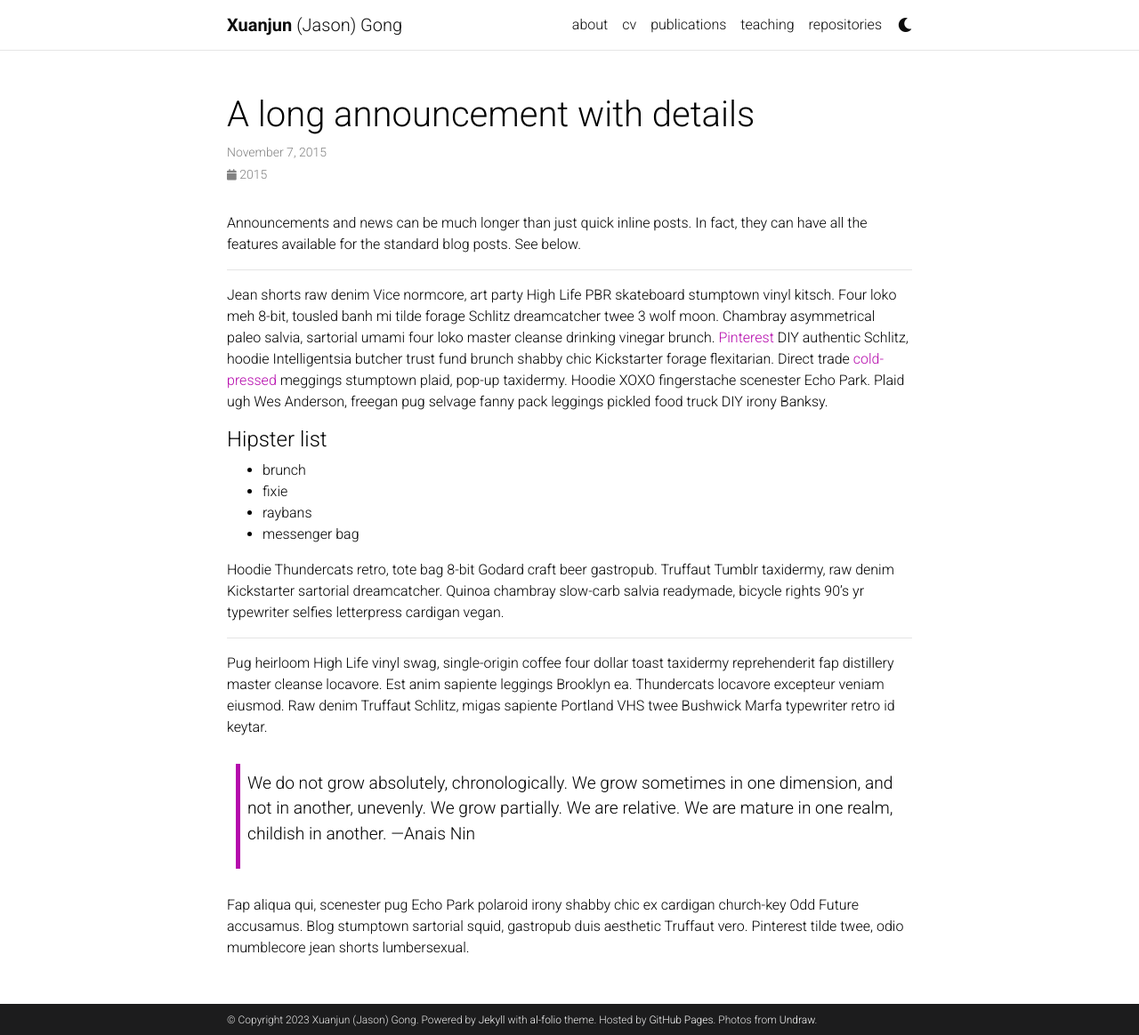
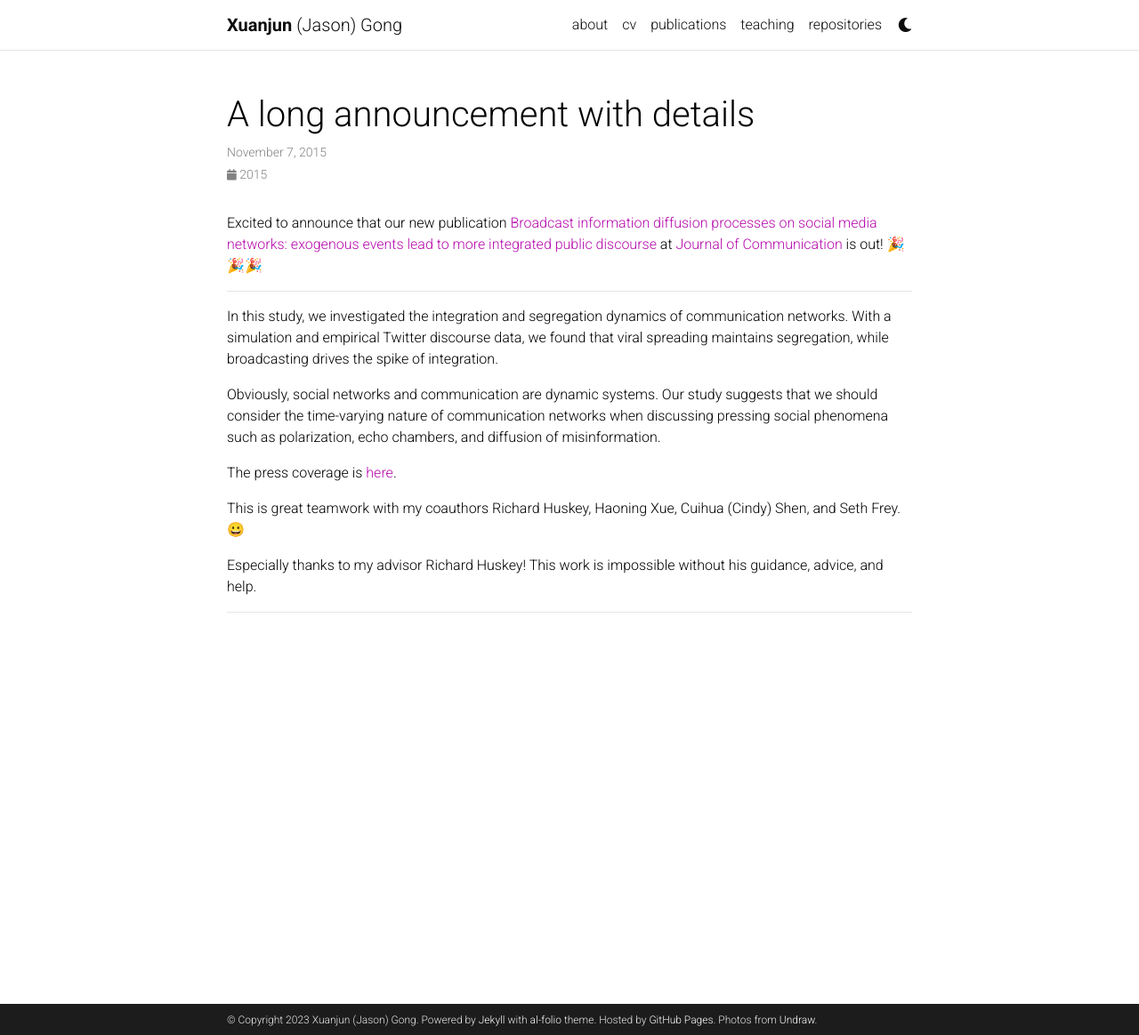
Before and after one commit to jasongong11/jasongong11.github.io, a Jekyll site: the page built from _news/announcement_2.md, in a window 1280 px wide and 1164 px high. Shown: the whole window at 89% size. Built offline with Jekyll 4.4.1, drawn with Linux system fonts in a browser that asks for light colours; comment, search, counter and statistics services are not loaded; a style sheet for code colours, icons or effects is not loaded.

Commit message:
Update announcement_2.md

```diff
--- a/_news/announcement_2.md
+++ b/_news/announcement_2.md
@@ -6,27 +6,18 @@ inline: false
 related_posts: false
 ---
 
-Announcements and news can be much longer than just quick inline posts. In fact, they can have all the features available for the standard blog posts. See below.
+Excited to announce that our new publication [Broadcast information diffusion processes on social media networks: exogenous events lead to more integrated public discourse](https://academic.oup.com/joc/advance-article-abstract/doi/10.1093/joc/jqad014/7116308?redirectedFrom=fulltext) at [Journal of Communication](https://academic.oup.com/joc) is out! 🎉🎉🎉
 
 ***
 
-Jean shorts raw denim Vice normcore, art party High Life PBR skateboard stumptown vinyl kitsch. Four loko meh 8-bit, tousled banh mi tilde forage Schlitz dreamcatcher twee 3 wolf moon. Chambray asymmetrical paleo salvia, sartorial umami four loko master cleanse drinking vinegar brunch. <a href="https://www.pinterest.com">Pinterest</a> DIY authentic Schlitz, hoodie Intelligentsia butcher trust fund brunch shabby chic Kickstarter forage flexitarian. Direct trade <a href="https://en.wikipedia.org/wiki/Cold-pressed_juice">cold-pressed</a> meggings stumptown plaid, pop-up taxidermy. Hoodie XOXO fingerstache scenester Echo Park. Plaid ugh Wes Anderson, freegan pug selvage fanny pack leggings pickled food truck DIY irony Banksy.
+In this study, we investigated the integration and segregation dynamics of communication networks. With a simulation and empirical Twitter discourse data, we found that viral spreading maintains segregation, while broadcasting drives the spike of integration.
 
-#### Hipster list
-<ul>
-    <li>brunch</li>
-    <li>fixie</li>
-    <li>raybans</li>
-    <li>messenger bag</li>
-</ul>
+Obviously, social networks and communication are dynamic systems. Our study suggests that we should consider the time-varying nature of communication networks when discussing pressing social phenomena such as polarization, echo chambers, and diffusion of misinformation.
 
-Hoodie Thundercats retro, tote bag 8-bit Godard craft beer gastropub. Truffaut Tumblr taxidermy, raw denim Kickstarter sartorial dreamcatcher. Quinoa chambray slow-carb salvia readymade, bicycle rights 90's yr typewriter selfies letterpress cardigan vegan.
+The press coverage is [here](https://www.ucdavis.edu/news/tweets-can-amplify-disrupt-unite-divide).
+
+This is great teamwork with my coauthors Richard Huskey, Haoning Xue, Cuihua (Cindy) Shen, and Seth Frey. 😀
+
+Especially thanks to my advisor Richard Huskey! This work is impossible without his guidance, advice, and help.
 
 ***
-
-Pug heirloom High Life vinyl swag, single-origin coffee four dollar toast taxidermy reprehenderit fap distillery master cleanse locavore. Est anim sapiente leggings Brooklyn ea. Thundercats locavore excepteur veniam eiusmod. Raw denim Truffaut Schlitz, migas sapiente Portland VHS twee Bushwick Marfa typewriter retro id keytar.
-
-> We do not grow absolutely, chronologically. We grow sometimes in one dimension, and not in another, unevenly. We grow partially. We are relative. We are mature in one realm, childish in another.
-> —Anais Nin
-
-Fap aliqua qui, scenester pug Echo Park polaroid irony shabby chic ex cardigan church-key Odd Future accusamus. Blog stumptown sartorial squid, gastropub duis aesthetic Truffaut vero. Pinterest tilde twee, odio mumblecore jean shorts lumbersexual.
```
